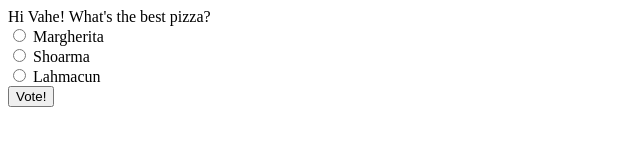
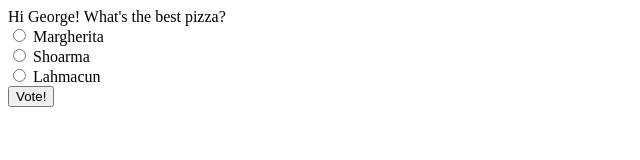
Before and after one commit to eteeselink/ootalitarian, a plain HTML site: page src/index.html in a window 1280 px wide. Shown: the full height of the page, 0-640 px from the left. Drawn offline with Linux system fonts and the light colour scheme.

Commit message:
fix data class

```diff
--- a/src/index.html
+++ b/src/index.html
@@ -4,7 +4,7 @@
     <script type="module">
         import {Poll} from "./poll.js";
         const poll = new Poll(document.getElementById("hello"));
-        poll.render("Vahe");
+        poll.render("George");
     </script>
 </head>
 <body>
--- a/src/results.js
+++ b/src/results.js
@@ -0,0 +1,6 @@
+import {getData} from './data.js';
+
+
+export function print(){
+    console.log(getData().polls);
+}
```
